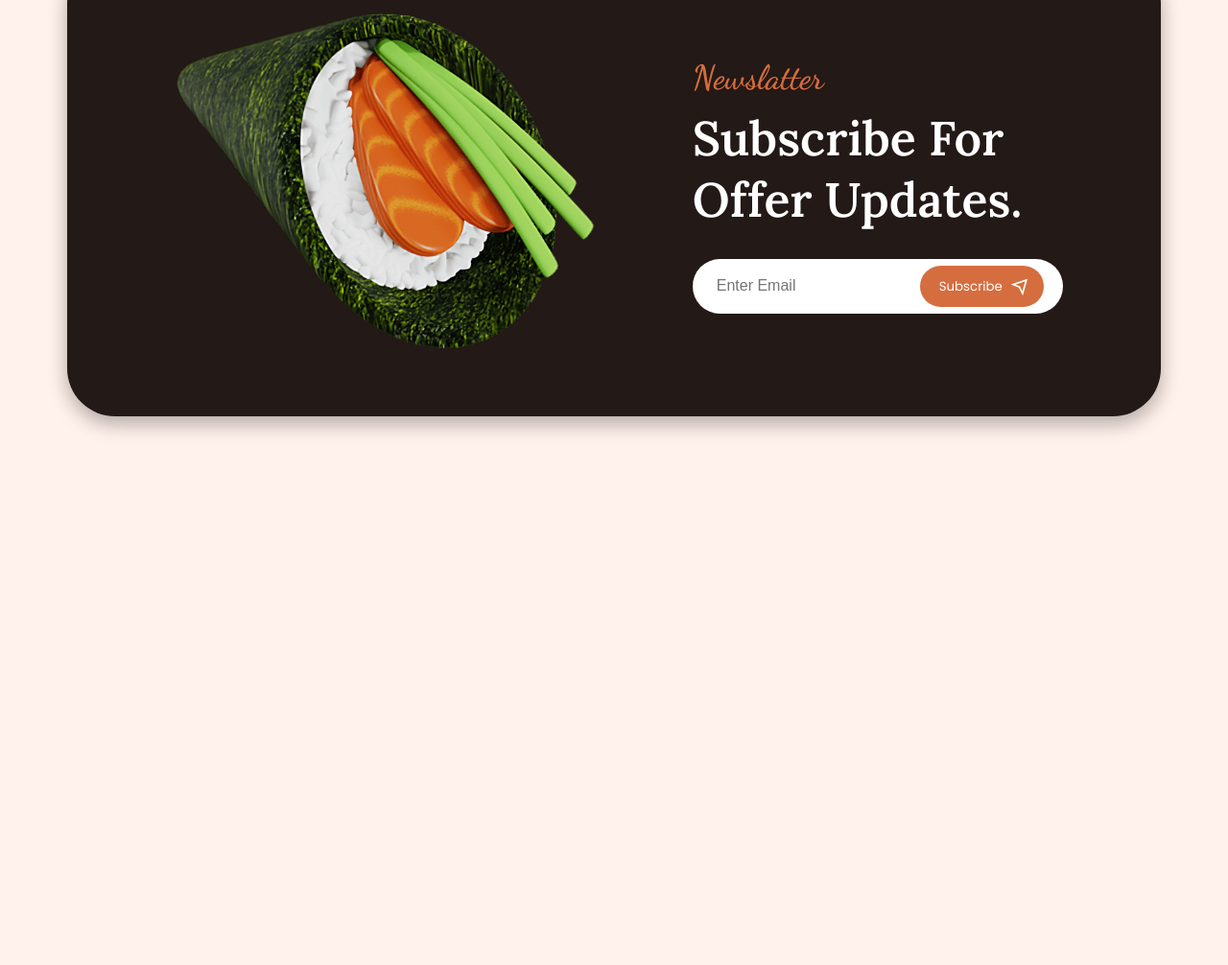
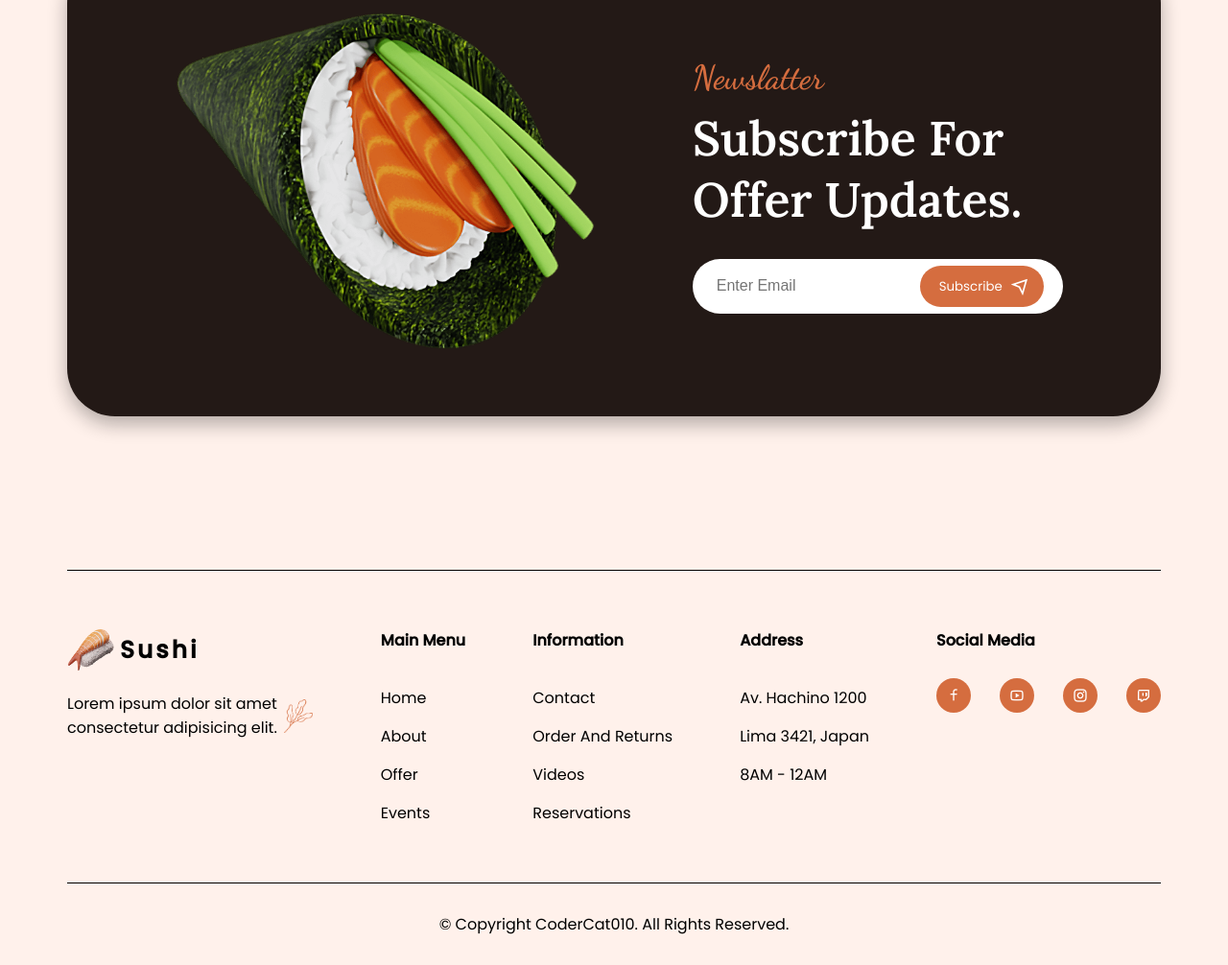
Before and after one commit to CoderCat010/SushiTales, a plain HTML site: page index.html in a window 1280 px wide. Shown: the part 2529-3535 px from the top of the page at 96% size. Before the commit the page ends 3063 px from the top, so only its background shows below. Drawn offline with nearby package versions, Linux system fonts and the light colour scheme.

Commit message:
added footer section

```diff
--- a/assets/style.css
+++ b/assets/style.css
@@ -466,3 +466,108 @@
     top: 25%;
     left: 5%;
 }
+
+
+/* ===========================
+    FOOTER SECTION STYLES
+   =========================== */
+.footer-section{
+    padding: 60px 0 30px 0;
+}
+
+.footer-container{
+    display: flex;
+    justify-content: space-between;
+}
+
+/*
+========FOOTER HR PART========
+*/
+.footer-hr-top {
+    margin-bottom: 60px;
+    border: none;
+    height: 1px;
+    background-color: #000;
+}
+
+.footer-hr-bottom{
+    margin-top: 60px;
+    border: none;
+    height: 1px;
+    background-color: #000;
+}
+
+/*
+========FOOTER LOGO PART========
+*/
+.footer-logo-container{
+    width: 250px;
+}
+
+.footer-logo{
+    display: flex;
+    align-items: center;
+    gap: 5px;
+}
+
+.footer-logo img{
+    width: 50px;
+}
+
+.footer-logo h1{
+    font-size: 25px;
+    letter-spacing: 3px;
+}
+
+.footer-logo-container p {
+    display: flex;
+    padding-top: 20px;
+}
+
+.footer-logo-container p span img{
+    width: 30px;
+    position: relative;
+    top: 15%;
+    left: 20%;
+}
+
+/*
+========FOOTER LINKS PART========
+*/
+.footer-links-content{
+    display: flex;
+    gap: 70px;
+}
+
+.footer-links-content ul{
+    padding-top: 20px;
+}
+
+.footer-links-content li{
+    padding-top: 15px;
+}
+
+.social-media ul{
+    display: flex;
+    gap: 30px;
+}
+
+.social-media li i{
+    color: #fff;
+    background-color: #d56d3f;
+    padding: 10px;
+    border-radius: 50%;
+}
+
+/*
+========FOOTER COPYRIGHT PART========
+*/
+.footer-copyright{
+    text-align: center;
+    padding-top: 30px;
+}
+
+.footer-copyright a{
+    text-decoration: none;
+    color: #000;
+}
--- a/index.html
+++ b/index.html
@@ -249,5 +249,91 @@
 </main>
 
 
+
+<!--
+=======================================
+=            FOOTER SECTION           =
+=======================================
+-->
+<footer class="footer-section">
+
+    <hr class="footer-hr-top">
+
+     <!-- ^^^^^^^^^^^^^^FOOTER CONTAINER^^^^^^^^^^^^^^ -->
+    <div class="footer-container">
+        <!--
+        ============LOGO PART=============
+        -->
+        <div class="footer-logo-container">
+            <!-----
+                Logo Container
+            ----->
+            <div class="footer-logo">
+                <img src="./assets/images/logo.png" alt="">
+                <!--Logo Title-->
+                <h1>Sushi</h1>
+            </div>
+
+            <!-----
+                Logo Title
+            ----->
+            <p>Lorem ipsum dolor sit amet consectetur adipisicing elit. <span><img src="./assets/images/leaf-branch-2.png" alt=""></span></p>
+        </div>
+
+        <!--
+        ============FOOTER LINKS PART=============
+        -->
+        <div class="footer-links-content">
+            <!--FOOTER MENU LINKS -->
+            <div class="menu-links">
+                <h4>Main Menu</h4>
+                <ul>
+                    <li>Home</li>
+                    <li>About</li>
+                    <li>Offer</li>
+                    <li>Events</li>
+                </ul>
+            </div>
+
+            <!--FOOTER INFORMATION LINKS -->
+            <div class="Information-links">
+                <h4>Information</h4>
+                <ul>
+                    <li>Contact</li>
+                    <li>Order And Returns</li>
+                    <li>Videos</li>
+                    <li>Reservations</li>
+                </ul>
+            </div>
+
+            <!--FOOTER INFORMATION LINKS -->
+            <div class="address-links">
+                <h4>Address</h4>
+                <ul>
+                    <li>Av. Hachino 1200</li>
+                    <li>Lima 3421, Japan</li>
+                    <li>8AM - 12AM</li>
+                </ul>
+            </div>
+
+            <!--FOOTER SOCIAL MEDIA LINKS-->
+            <div class="social-media">
+                <h4>Social Media</h4>
+                <ul>
+                    <li><i class="ri-facebook-line"></i></li>
+                    <li><i class="ri-youtube-line"></i></li>
+                    <li><i class="ri-instagram-line"></i></li>
+                    <li><i class="ri-twitch-line"></i></li>
+                </ul>
+            </div>
+        </div>
+
+    </div>
+
+    <hr class="footer-hr-bottom">
+    <!-- ^^^^^^^^^^^^^^FOOTER BOTTOM LINKS^^^^^^^^^^^^^^ -->
+    <p class="footer-copyright">© Copyright <a href="https://github.com/CoderCat010">CoderCat010.</a> All Rights Reserved.</p>
+</footer>
+
 </body>
 </html>
```
